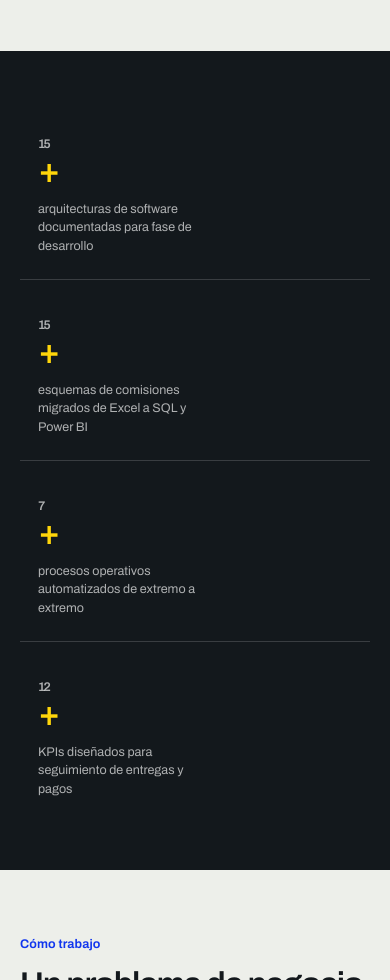
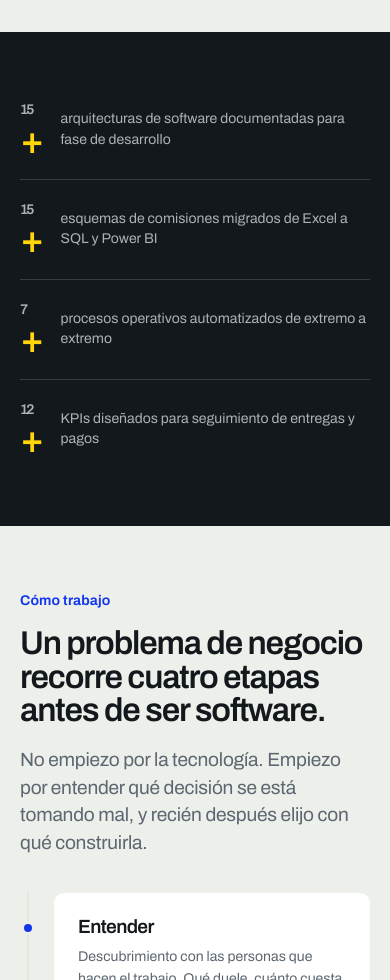
Before and after one commit to MatiaswthH/Portofolio, a plain HTML site: page index.html in a window 390 px wide. Shown: the part 1020-2000 px from the top of the page. Drawn offline with Linux system fonts and the light colour scheme.

Commit message:
Corrige desplazamiento de anclas y mejora la vista movil

```diff
--- a/css/styles.css
+++ b/css/styles.css
@@ -32,7 +32,14 @@
 
 *, *::before, *::after { box-sizing: border-box; }
 
-html { -webkit-text-size-adjust: 100%; }
+html {
+  -webkit-text-size-adjust: 100%;
+  scroll-behavior: smooth;
+  /* the sticky bar is 68px tall: without this, anchor links park each
+     heading underneath it */
+  scroll-padding-top: 84px;
+}
+@media (prefers-reduced-motion: reduce) { html { scroll-behavior: auto; } }
 
 body {
   margin: 0;
@@ -258,6 +265,7 @@ img, svg { display: block; max-width: 100%; }
   font-weight: 600;
   line-height: .94;
   letter-spacing: -.045em;
+  overflow-wrap: break-word;   /* long phrases must never push the page wide */
 }
 .headline .small {
   display: block;
@@ -733,12 +741,46 @@ img, svg { display: block; max-width: 100%; }
 }
 
 @media (max-width: 620px) {
-  .rail-stages { grid-template-columns: 1fr; }
+  /* Secondary copy sits at 12.5px on the desktop scale, which is too
+     small to read on a phone. Lift the whole small step at once. */
+  :root { --step--1: .88rem; --step-4: clamp(2.1rem, 1rem + 6vw, 3rem); }
+
+  .hero-cards { grid-template-columns: 1fr; }
+  .hero-name::after { display: none; }        /* no room for the rule */
+
+  /* Numbers read better beside their label than stacked above it */
   .figures-grid { grid-template-columns: 1fr; }
-  .hero-cards { grid-template-columns: 1fr; }
+  .figure {
+    display: grid;
+    grid-template-columns: auto 1fr;
+    align-items: center;
+    gap: 18px;
+    padding: 20px 0;        /* .shell already supplies the page gutter */
+  }
+  .figure b { font-size: 2.4rem; }
+  .figure span { max-width: none; margin-top: 0; }
+
+  /* The zigzag becomes a single vertical rail down the left */
+  .rail-stages {
+    grid-template-columns: 1fr;
+    gap: 10px;
+    margin-left: 7px;
+    padding-left: 25px;
+    border-left: 2px solid var(--paper-deep);
+  }
+  /* nth-of-type(n) to outrank the desktop odd/even placement rules */
+  .stage:nth-of-type(n) .stage-node {
+    display: block;
+    top: 28px;
+    bottom: auto;
+    left: -33px;            /* centres the dot on the 2px rail */
+    background: var(--blue);
+  }
+
   .role-btn { grid-template-columns: 1fr auto; row-gap: 10px; }
   .role-when { grid-column: 1 / -1; }
   .role-inner { grid-template-columns: 1fr; gap: 14px; }
+
   .hero-foot .btn { width: 100%; justify-content: center; }
   .contact-actions .btn { width: 100%; justify-content: center; }
 }
```
